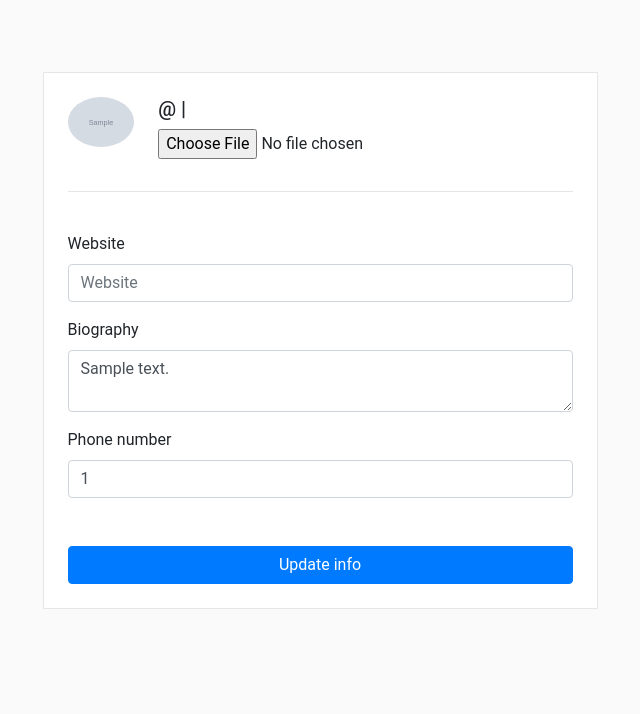
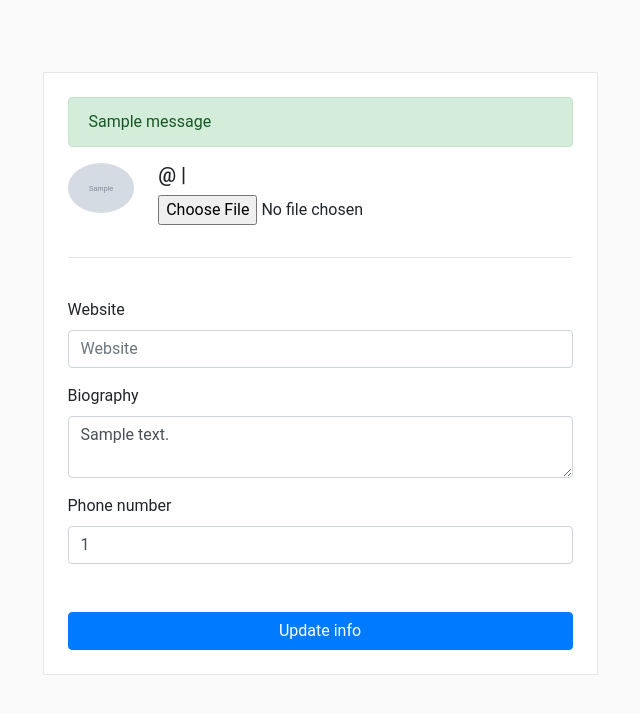
Before and after one commit to Ja-casn/Platzigram, a Django app: template templates/users/update_profile.html in a window 1280 px wide. Shown: the part 72-786 px from the top of the page, without its empty margins (320-960 px from the left). Run offline with Django 3.2, Linux system fonts and the light colour scheme; the template is opened without the code that fills it: most values are stand-ins (such as "Sample title", 1, 10 or a date in 2020); one stand-in notice (Sample message) is shown; some libraries are stand-ins or nearby versions.

Commit message:
add message when update profile

```diff
--- a/templates/users/update_profile.html
+++ b/templates/users/update_profile.html
@@ -19,6 +19,10 @@
                 {% if field.errors %}
                   <p class="alert alert-danger">{{ field.label }}: {{ field.errors|striptags }}</p>
                 {% endif %}
+                {% endfor %}
+
+                {% for message in messages %}
+                    <p class="alert alert-success">{{ message }}</p>
                 {% endfor %}
 
                 <div class='media'>
--- a/users/views.py
+++ b/users/views.py
@@ -4,6 +4,7 @@
 from django.contrib.auth import authenticate, login, logout
 from django.contrib.auth.decorators import login_required
 from django.shortcuts import render, redirect
+from django.contrib import messages
 
 # Exception
 from django.db.utils import IntegrityError
@@ -31,6 +32,8 @@ def update_profile(request):
             profile.picture = data['picture']
             profile.save()
 
+
+            messages.success(request, 'Profile updated correctly')
             return redirect('update_profile')
     else:
         form = ProfileForm()
```
Also changed, not shown: media/users/pictures/IMG_0954.JPG (deleted), media/users/pictures/photo_2021-06-08_14-02-10.jpg (deleted).
